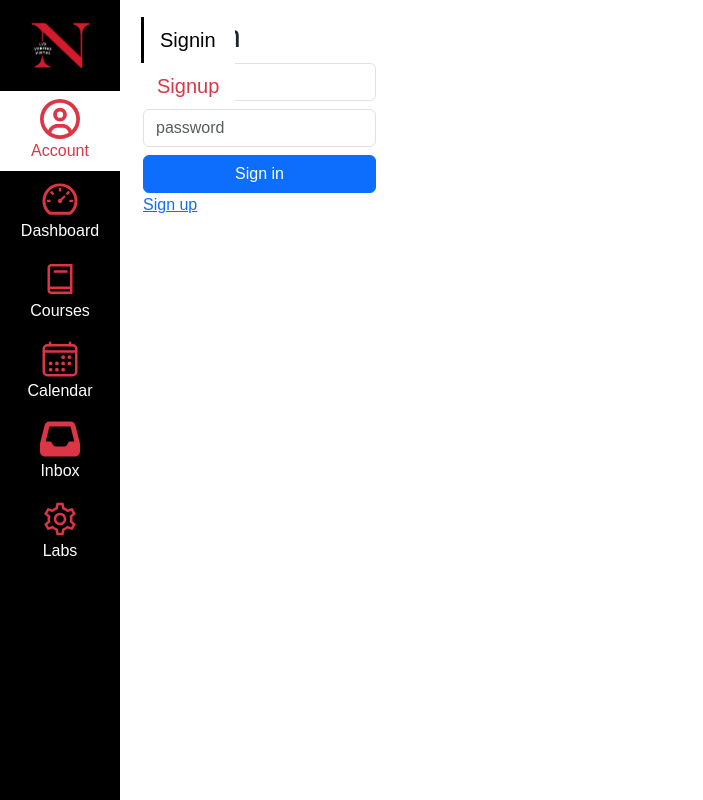
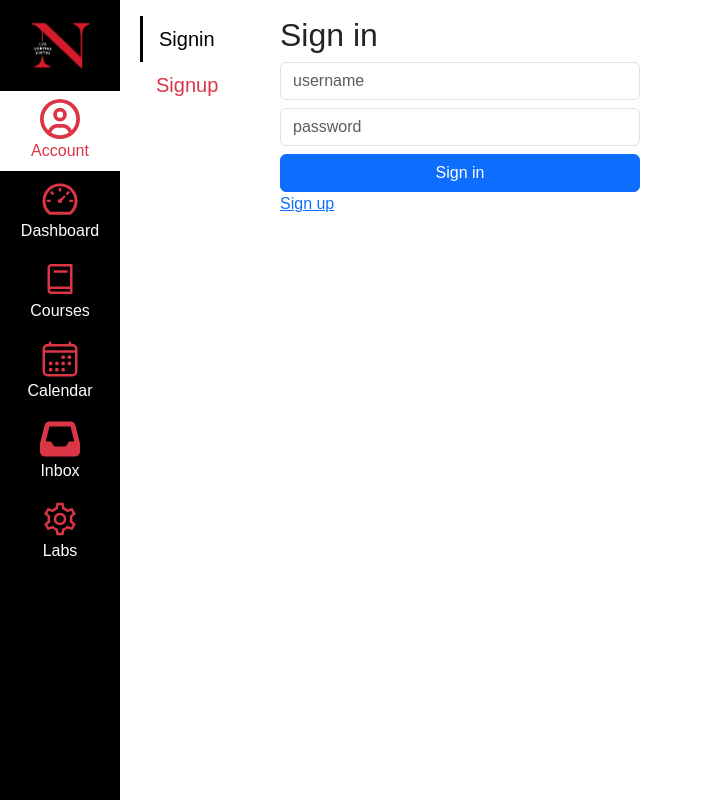
Before and after one commit to vaarunx/kanbas-react-web-app, a React (Vite) app: page /#/Kambaz/Account/Signin in a window 1280 px wide. Shown: the whole page, without its empty margins (0-703 px from the left). Built offline with nearby package versions, Linux system fonts and the light colour scheme.

Commit message:
Fixed navigation overlay issue

```diff
--- a/src/Kambaz/Account/index.tsx
+++ b/src/Kambaz/Account/index.tsx
@@ -12,33 +12,17 @@ export default function Account() {
 
   return (
     <div id="wd-account-screen">
-      <table>
-        <tr>
-          <td valign="top">
+      <div className="d-none d-md-block">
         <AccountNavigation />
-          </td>
-          <td valign="top">
+      </div>
+      <div className="wd-main-content-offset" style={{maxWidth: "500px", width: "100%"}}>
         <Routes>
-              <Route
-                path="/"
-                element={
-                  <Navigate
-                    to={
-                      currentUser
-                        ? "/Kambaz/Account/Profile"
-                        : "/Kambaz/Account/Signin"
-                    }
-                  />
-                }
-              />
-
+        <Route path="/" element={<Navigate to={ currentUser ? "/Kambaz/Account/Profile" : "/Kambaz/Account/Signin" }/>}/>
         <Route path="/Signin" element={<Signin />} />
           <Route path="/Profile" element={<Profile />} />
           <Route path="/Signup" element={<Signup />} />
         </Routes>
-          </td>
-        </tr>
-      </table>
+      </div>
     </div>
   );
 }
```
Lines whose indentation alone changed are shown as unchanged.
